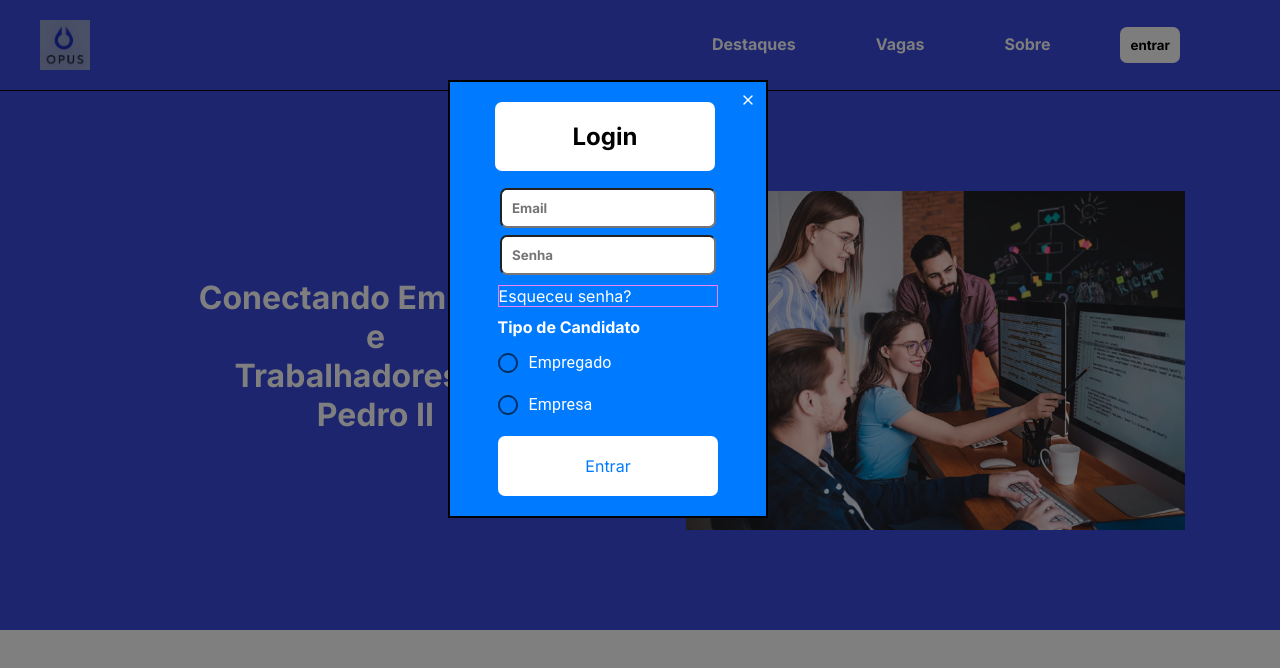
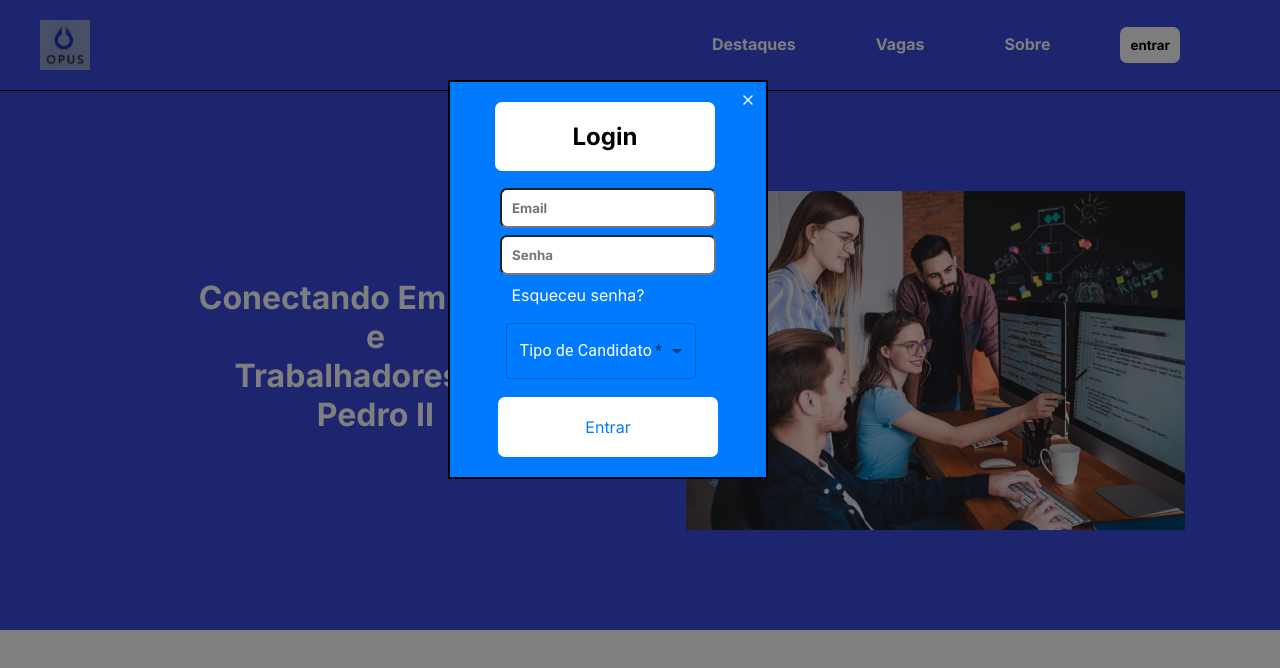
Before and after one commit to ruanvictordev/opus, a React (Vite) app in the folder client/: page / in a window 1280 px wide. Both pictures are taken after a click on the button "entrar". Shown: the top 668 px of the page. Built offline with nearby package versions, Linux system fonts and the light colour scheme.

Commit message:
trocando de input Radio para Select

```diff
--- a/client/src/components/modal/Modal.tsx
+++ b/client/src/components/modal/Modal.tsx
@@ -1,3 +1,4 @@
+import * as React from 'react';
 import * as S from "./styles";
 import Modal from "@mui/material/Modal";
 import Box from "@mui/material/Box";
@@ -5,14 +6,18 @@ import { FiX } from "react-icons/fi";
 
 
 
-import Radio from '@mui/material/Radio';
-import RadioGroup from '@mui/material/RadioGroup';
-import FormControlLabel from '@mui/material/FormControlLabel';
-import FormControl from '@mui/material/FormControl';
-import FormLabel from '@mui/material/FormLabel';
+// import Radio from '@mui/material/Radio';
+// import RadioGroup from '@mui/material/RadioGroup';
+// import FormControlLabel from '@mui/material/FormControlLabel';
+// import FormControl from '@mui/material/FormControl';
+// import FormLabel from '@mui/material/FormLabel';
 
 
-
+import InputLabel from '@mui/material/InputLabel';
+import MenuItem from '@mui/material/MenuItem';
+// import FormHelperText from '@mui/material/FormHelperText';
+import FormControl from '@mui/material/FormControl';
+import Select, { SelectChangeEvent } from '@mui/material/Select';
 
 interface ModalProps {
   handleOpen: () => void;
@@ -25,6 +30,13 @@ export default function ModalLogin({
   open,
   handModalForm,
 }: ModalProps) {
+
+  const [candidato, setCandidato] = React.useState('');
+
+  const handleChange = (event: SelectChangeEvent) => {
+    setCandidato(event.target.value);
+  };
+
   return (
     <>
       <Modal
@@ -53,7 +65,7 @@ export default function ModalLogin({
                 <S.esquecerSenha>Esqueceu senha?</S.esquecerSenha>
               </S.divEsquecerSenha>
 
-              <S.FormControl>
+              {/* <S.FormControl>
                 <S.FormLabel id="demo-row-radio-buttons-group-label">Tipo de Candidato</S.FormLabel>
                 <RadioGroup
                   row
@@ -68,8 +80,37 @@ export default function ModalLogin({
                     control={<Radio />}
                     label="other"
                   /> */}
-                </RadioGroup>
-              </S.FormControl>
+                {/* </RadioGroup>
+              </S.FormControl> */}
+
+                  <S.tipoCandidato>
+
+                    <FormControl required sx={{ m: 1, minWidth: 190 }}>
+                      <InputLabel id="demo-simple-select-required-label">
+                      <S.labelCandidato>Tipo de Candidato</S.labelCandidato></InputLabel>
+                      <Select
+                        labelId="demo-simple-select-required-label"
+                        id="demo-simple-select-required"
+                        value={candidato}
+                        label="Tipo de Candidato *"
+                        onChange={handleChange}
+                      >
+                        {/* <MenuItem value="">
+                          <em>None</em>
+                        </MenuItem> */}
+
+                        <MenuItem value={10}>Pessoa Física</MenuItem>
+                        <MenuItem value={20}>Pessoa Jurídica (PJ)</MenuItem>
+
+                        {/* <MenuItem value={30}>Thirty</MenuItem> */}
+                      </Select>
+                      {/* <FormHelperText>Required</FormHelperText> */}
+                    </FormControl>
+                  </S.tipoCandidato>
+
+
+
+
 
               <S.cx>
                 <S.btnEntrar onClick={handModalForm}>Entrar</S.btnEntrar>
--- a/client/src/components/modal/styles.ts
+++ b/client/src/components/modal/styles.ts
@@ -77,10 +77,9 @@ export const titulo = Styled.input`
   margin-top: 7px;
 `;
 export const divEsquecerSenha = Styled.div`
-  width: 80%;
+  width: 70%;
   margin: auto;
-
-  border: 1px solid violet;
+  /* border: 1px solid violet; */
 
 `;
 export const esquecerSenha = Styled.p`
@@ -89,7 +88,7 @@ export const esquecerSenha = Styled.p`
 
 
 `;
-export const FormControl = Styled.div`
+export const tipoCandidato = Styled.div`
   /* border: 1px solid violet; */
   width: 80%;
   color: #ffffff;
@@ -102,14 +101,17 @@ export const FormLabel = Styled.p`
   font-weight: bold;
 
 `
-export const Radio = Styled.input.attrs({ type: 'radio' })`
+// export const Radio = Styled.input.attrs({ type: 'radio' })`
 
-  /* Estilo para o estado de seleção */
-  /* &:checked {
-    background-color: #007bff;
-    border-color: #007bff;
-  } */
+//   /* Estilo para o estado de seleção */
+//   /* &:checked {
+//     background-color: #007bff;
+//     border-color: #007bff;
+//   } */
 
+// `
+export const labelCandidato = Styled.label`
+  color: #ffffff;
 `
 
 export const btnEntrar = Styled.p`
```
